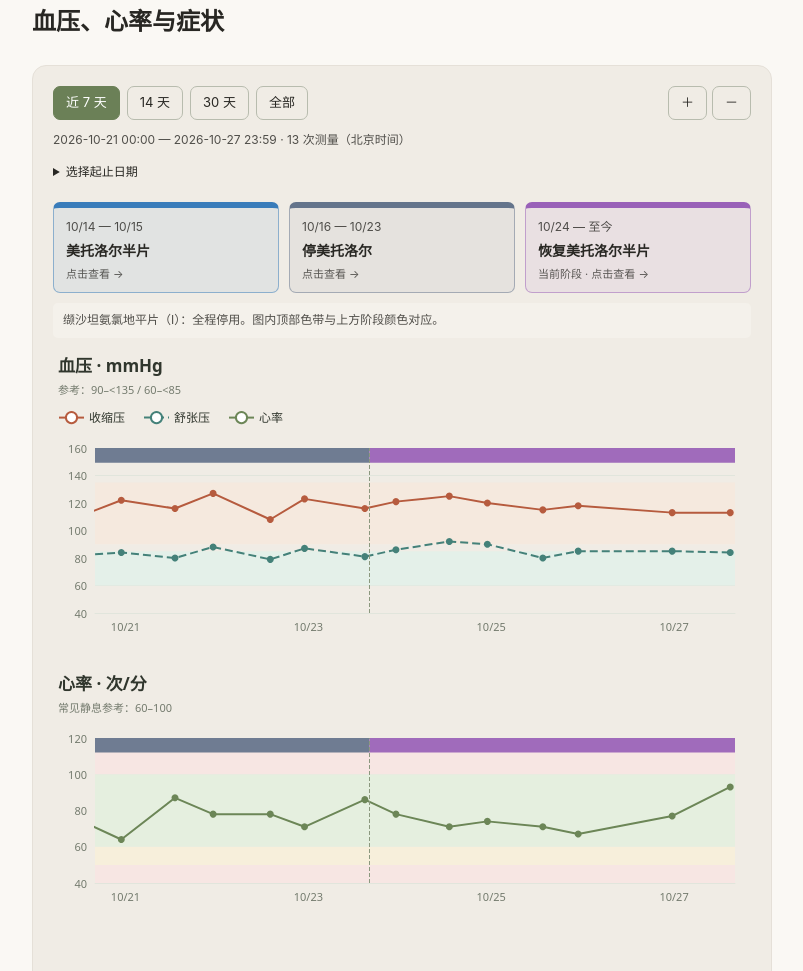
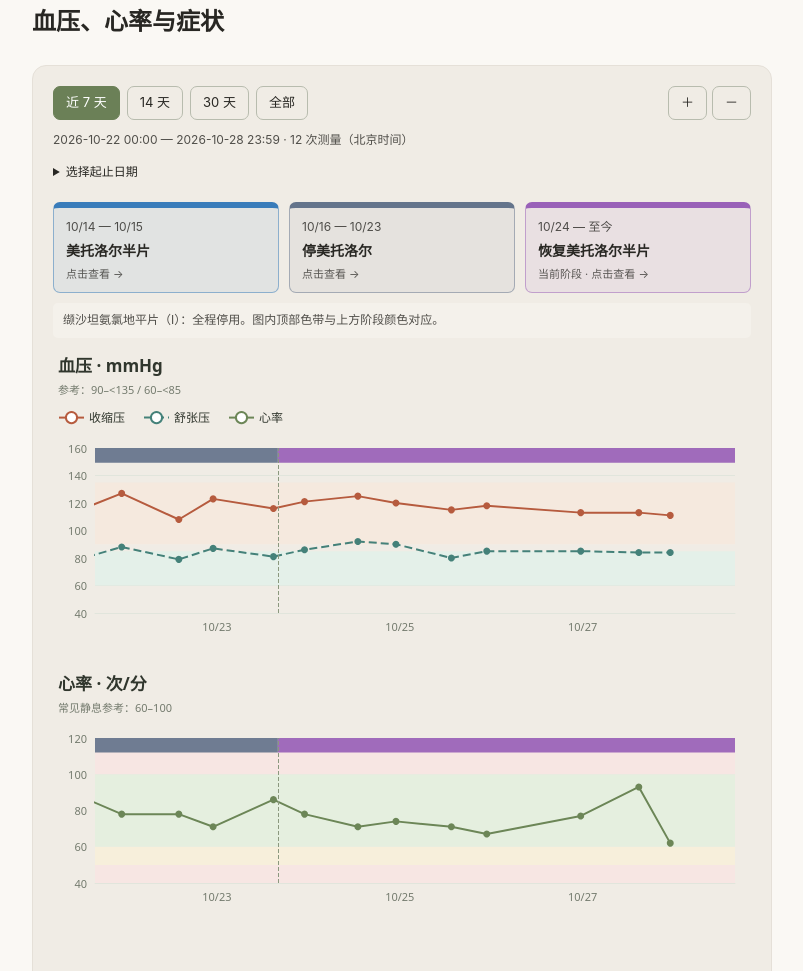
Before and after one commit to leslie2046/leslie2046.github.io, an Astro site: page /posts/blood-pressure-medication-day-1 in a window 1280 px wide. Shown: the part 2174-3145 px from the top of the page, without its empty margins (88-891 px from the left). Built offline with nearby package versions, Linux system fonts and the light colour scheme; Astro itself is replaced by a stand-in of ours.

Commit message:
docs: record October 28 morning blood pressure and heart rate

```diff
--- a/public/data/medication-observations.json
+++ b/public/data/medication-observations.json
@@ -181,5 +181,11 @@
     "systolic": 113,
     "diastolic": 84,
     "heartRate": 93
+  },
+  {
+    "time": "2026-10-28T07:00:00+08:00",
+    "systolic": 111,
+    "diastolic": 84,
+    "heartRate": 62
   }
 ]
--- a/src/content/posts/blood-pressure-medication-day-1.md
+++ b/src/content/posts/blood-pressure-medication-day-1.md
@@ -34,7 +34,7 @@ tags: [生活, 血压, 用药观察]
 
 <div class="health-chart-scroll" role="region" aria-label="血压、心率与症状图表，可横向滚动" tabindex="0">
 
-![血压、心率与每日症状累计图。最新记录：2026年10月27日22:45，血压113/84 mmHg，心率93次/分。](/images/health/medication-timeline.9c3252890e15.svg)
+![血压、心率与每日症状累计图。最新记录：2026年10月28日07:00，血压111/84 mmHg，心率62次/分。](/images/health/medication-timeline.4c48354f0c21.svg)
 
 </div>
 
```
Also changed, not shown: public/images/health/medication-timeline.4c48354f0c21.svg (added), public/images/health/medication-timeline.svg.
